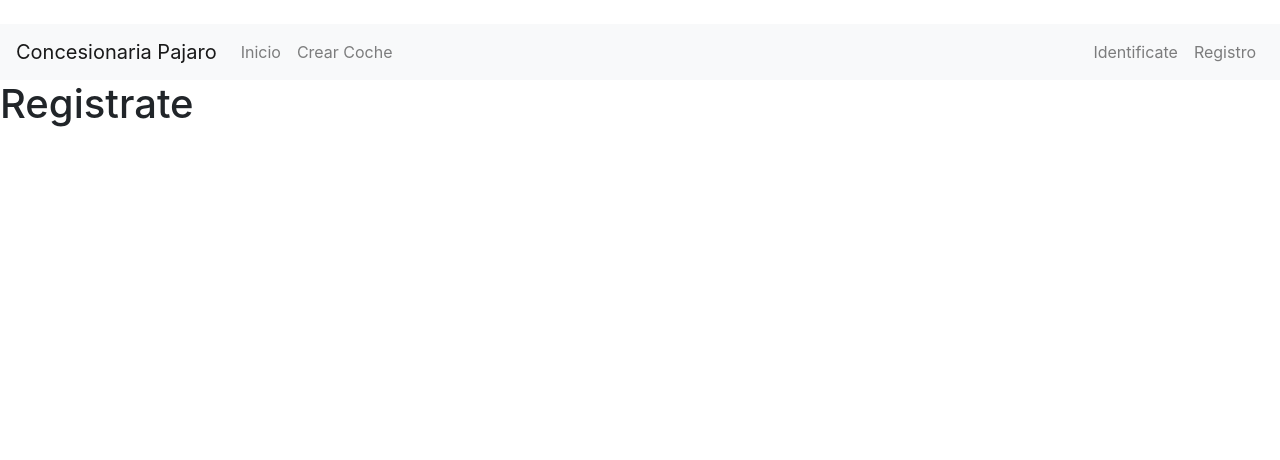
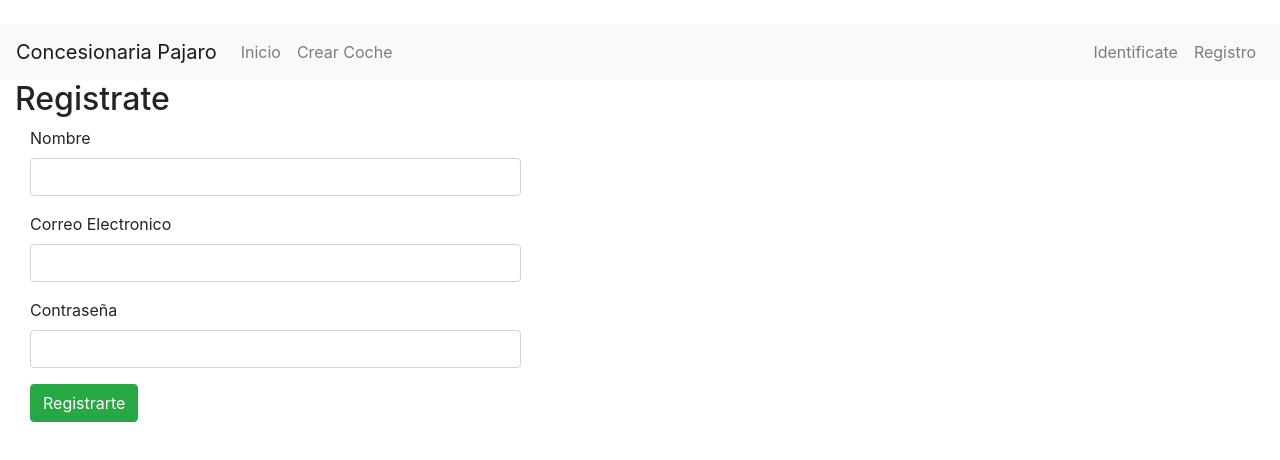
Before and after one commit to charlymrtn/client-angular, an Angular app: page /registro in a window 1280 px wide. Shown: the top 460 px of the page. Built offline with nearby package versions, Linux system fonts and the light colour scheme.

Commit message:
se guardan los usuarios

```diff
--- a/angular.json
+++ b/angular.json
@@ -28,7 +28,6 @@
             ],
             "scripts": [
               "node_modules/jquery/dist/jquery.min.js",
-              "node_modules/popper.js/dist/popper.min.js",
               "node_modules/bootstrap/dist/js/bootstrap.min.js"
             ]
           },
--- a/package.json
+++ b/package.json
@@ -25,6 +25,7 @@
     "jquery": "^3.3.1",
     "popper.js": "^1.14.3",
     "rxjs": "^6.0.0",
+    "rxjs-compat": "^6.2.1",
     "zone.js": "^0.8.26"
   },
   "devDependencies": {
--- a/src/app/app.module.ts
+++ b/src/app/app.module.ts
@@ -1,6 +1,8 @@
 import { BrowserModule } from '@angular/platform-browser';
 import { NgModule } from '@angular/core';
 
+import { HttpClientModule } from '@angular/common/http';
+import { FormsModule } from '@angular/forms';
 import { routing, appRoutingProviders } from './app.routing'
 
 import { AppComponent } from './app.component';
@@ -16,6 +18,8 @@ import { RegisterComponent } from './components/register/register.component'
   ],
   imports: [
     BrowserModule,
+    FormsModule,
+    HttpClientModule,
     routing
   ],
   providers: [
--- a/src/app/components/register/register.component.html
+++ b/src/app/components/register/register.component.html
@@ -1 +1,30 @@
-<h1>{{title}}</h1>
+<div class="col-md-12">
+  <h2>{{title}}</h2>
+  <form #registerFrom="ngForm" (ngSubmit)="onSubmit()" class="col-md-5">
+    <p>
+      <label for="name">Nombre</label>
+      <input type="text" class="form-control" name="name" #name="ngModel" [(ngModel)]="user.name" required>
+      <span *ngIf="!name.valid && name.touched">
+        El nombre es obligatorio
+      </span>
+    </p>
+
+    <p>
+      <label for="email">Correo Electronico</label>
+      <input type="email" class="form-control" name="email" #email="ngModel" [(ngModel)]="user.email" required>
+      <span *ngIf="!email.valid && email.touched">
+        El correo es obligatorio
+      </span>
+    </p>
+
+    <p>
+      <label for="password">Contraseña</label>
+      <input type="password" class="form-control" name="password" #password="ngModel" [(ngModel)]="user.password" required>
+      <span *ngIf="!password.valid && password.touched">
+        El password es obligatorio
+      </span>
+    </p>
+
+    <input type="submit" name="" value="Registrarte" class="btn btn-success">
+  </form>
+</div>
--- a/src/app/components/register/register.component.ts
+++ b/src/app/components/register/register.component.ts
@@ -1,22 +1,49 @@
 import {Component, OnInit} from '@angular/core';
 import {Router, ActivatedRoute, Params} from '@angular/router';
 
+import { User } from '../../models/user';
+import { UserService } from '../../services/user.service';
+
 @Component({
   selector: 'register',
-  templateUrl: './register.component.html'
+  templateUrl: './register.component.html',
+  providers: [UserService]
 })
 
 export class RegisterComponent implements OnInit{
   title:string;
+  user: User;
+  status:string;
 
   constructor(
-    // private _route: ActivatedRoute,
-    // private _router: Router
+    private _route: ActivatedRoute,
+    private _router: Router,
+    private _userService: UserService
   ){
-    this.title= 'Registrate';
+    this.title = 'Registrate';
+    this.user = new User(1,'ROLE_USER','','','');
   }
 
   ngOnInit(){
     console.log('Register component cargado correctamente');
   }
+
+  onSubmit(){
+    console.log(this.user);
+    // console.log(this._userService.pruebas());
+    this._userService.register(this.user).subscribe(
+      response => {
+        if(response.status == 'correct'){
+            this.status = response.status;
+            this.user = new User(1,'ROLE_USER','','','');
+
+        }else{
+          this.status = 'error';
+        }
+      },
+      error => {
+        console.log(<any>error);
+      }
+  );
+  }
 }
--- a/src/app/models/car.ts
+++ b/src/app/models/car.ts
@@ -1,4 +1,4 @@
-export class Car(){
+export class Car{
   constructor(
     id:number,
     title:string,
--- /dev/null
+++ b/src/app/services/global.ts
@@ -0,0 +1,3 @@
+export var GLOBAL = {
+  url: 'http://api-laravel.com.devel/api/'
+}
--- /dev/null
+++ b/src/app/services/user.service.ts
@@ -0,0 +1,31 @@
+import { Injectable } from '@angular/core';
+import { HttpClient, HttpHeaders } from '@angular/common/http';
+import { Observable } from 'rxjs/Observable';
+import { GLOBAL } from './global';
+import { User } from '../models/user';
+
+@Injectable()
+export class UserService {
+
+  public url:string;
+
+  constructor(
+    public _http: HttpClient
+  ){
+    this.url = GLOBAL.url;
+  }
+
+  pruebas(){
+    return "hola mundo";
+  }
+
+  register(user): Observable<any>{
+    let json = JSON.stringify(user);
+
+    let params = 'json='+json;
+
+    let headers = new HttpHeaders().set('Content-Type','application/x-www-form-urlencoded');
+
+    return this._http.post(this.url+'register',params,{headers: headers});
+  }
+}
```
Also changed, not shown: 1 other file (tests, documents, lock files or other folders).
